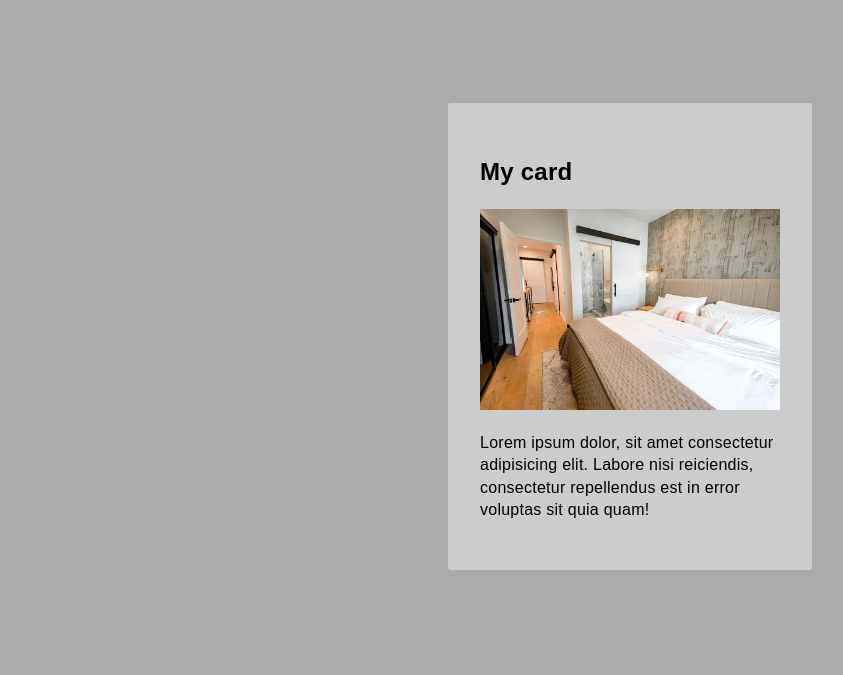
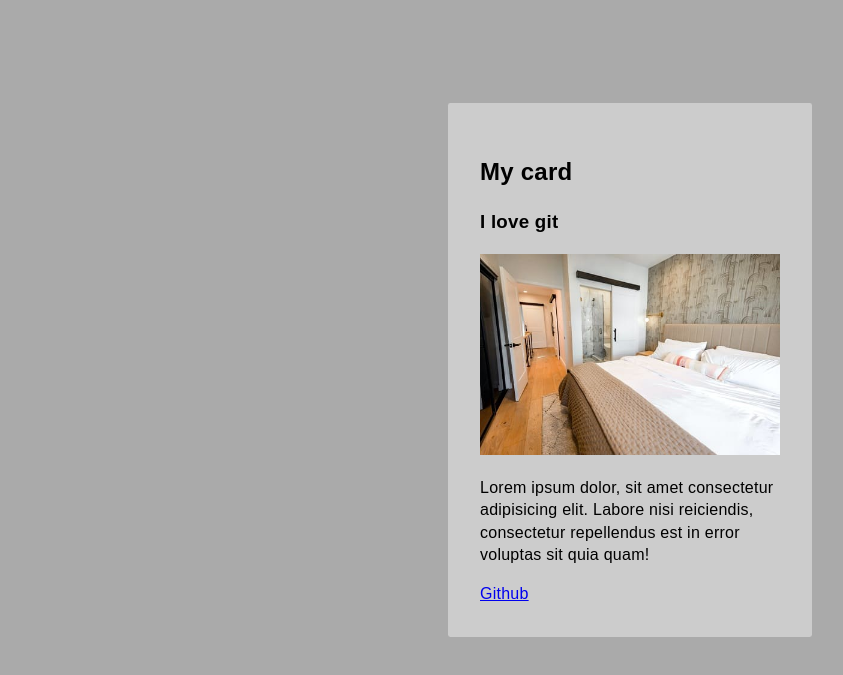
Before and after one commit to daviddettorre2022/yt-github-video, a plain HTML site: page index.html in a window 1280 px wide. Shown: the part 99-774 px from the top of the page, without its empty margins (10-853 px from the left). Drawn offline with Linux system fonts and the light colour scheme.

Commit message:
changement index

```diff
--- a/index.html
+++ b/index.html
@@ -11,9 +11,11 @@
     <h1>Hello world</h1>
     <div class="card">
         <h2>My card</h2>
+        <h3>I love git</h3>
         <img src="/img/chambre.jpg" alt="une chmabre" width="300">
         <p>Lorem ipsum dolor, sit amet consectetur adipisicing elit. Labore nisi
             reiciendis, consectetur repellendus est in error voluptas sit quia quam!</p>
+            <a href="https://github.com/">Github</a>
     </div>
 </body>
 </html>
```
